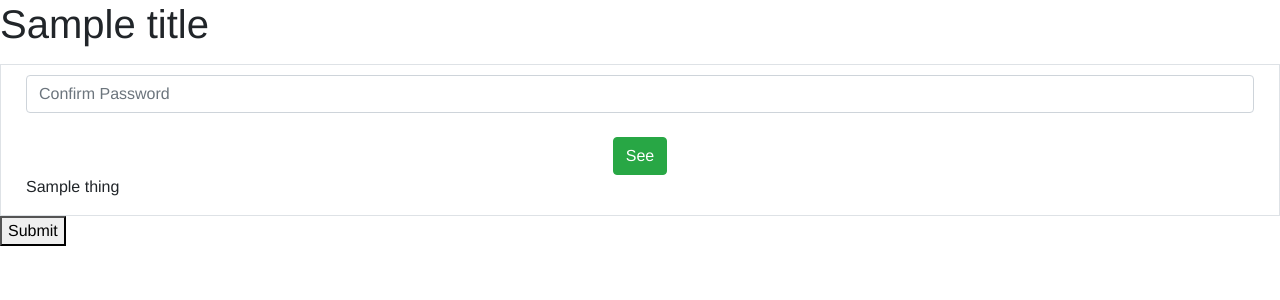
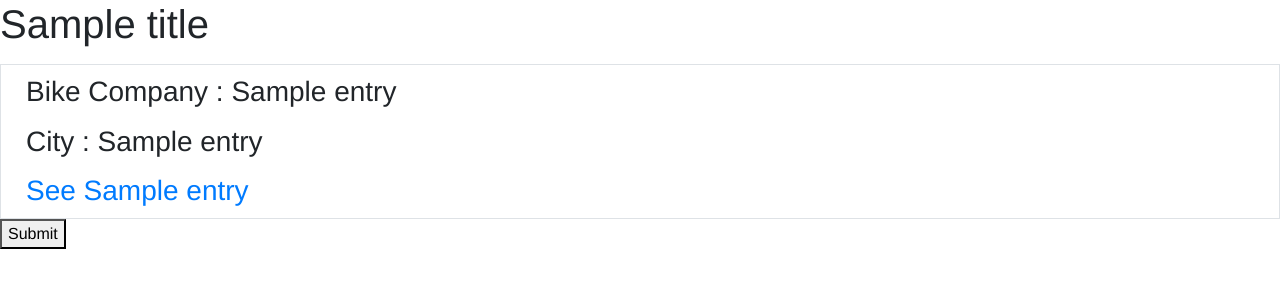
Before and after one commit to nilffej/Handlebars, a Flask app: template templates/profile.html in a window 1280 px wide. Shown: the part 16-316 px from the top of the page. Run offline with Flask 2, Linux system fonts and the light colour scheme; the template is opened without the code that fills it: most values are stand-ins (such as "Sample title", 1, 10 or a date in 2020); some libraries are stand-ins or nearby versions.

Commit message:
Profile working

```diff
--- a/app.py
+++ b/app.py
@@ -163,6 +163,45 @@ def search():
     else:
         return redirect(url_for("root"))
 
+@app.route("/searchPost" , methods=['GET', 'POST'])
+def searchPost(city):
+    if True:
+        # GEOCODE API - COORDINATE TRACK
+        u = urllib.request.urlopen("http://open.mapquestapi.com/geocoding/v1/address?key=GiP6vYcbAdnVUtnHGJwYdvAdAxupOahM&location={}".format(city.replace(" ","%20")))
+        response = u.read()
+        data = json.loads(response)
+        if len(data) == 0:
+            return redirect(url_for("root"))
+        firstresult = data["results"][0]["locations"][0]
+        searchdict["longlat"] = "{},{}".format(firstresult["latLng"]["lat"],firstresult["latLng"]["lng"])
+
+        # WEATHER API - WEATHER SEARCH
+        u = urllib.request.urlopen("https://www.metaweather.com/api/location/search/?lattlong={}".format(searchdict["longlat"]))
+        response = u.read()
+        data = json.loads(response)
+        u = urllib.request.urlopen("https://www.metaweather.com/api/location/{}".format(data[0]["woeid"]))
+        response = u.read()
+        data = json.loads(response)
+        weather = data['consolidated_weather'][0]
+        print(weather)
+        with sqlite3.connect(DB_FILE) as connection:
+           cur = connection.cursor()
+           q = "SELECT * FROM BIKES"
+           foo = cur.execute(q)
+           userList = foo.fetchall()
+           bikes = []
+           for x in userList:
+               if x[2] == city:
+                   bikes.append(x)
+        return render_template("searchresults.html", place = data['title'],
+                                applicable_date = weather['applicable_date'], celsius = int(weather['the_temp']), farenheit = int(weather['the_temp']*9.0/5+32),
+                                bikeNumber = bikes[0][0], bikeID = bikes[0][1], name = bikes[0][4], country = bikes[0][3], bikes = bikes,
+                                weather_state_name = weather['weather_state_name'],
+                                weatherimage = "https://www.metaweather.com/static/img/weather/png/64/{}.png".format(weather['weather_state_abbr']),
+                                mapimage = "https://www.mapquestapi.com/staticmap/v4/getmap?key=GiP6vYcbAdnVUtnHGJwYdvAdAxupOahM&size=600,600&type=map&imagetype=jpg&zoom=15&scalebar=true&traffic=FLOW|CON|INC&center={}&xis=&ellipse=fill:0x70ff0000|color:0xff0000|width:2|40.00,-105.25,40.04,-105.30".format(searchdict['longlat']))
+    else:
+        return redirect(url_for("root"))
+
 @app.route("/login")
 def login():
   # if user already logged in, redirects back to discover
--- a/templates/profile.html
+++ b/templates/profile.html
@@ -8,13 +8,9 @@
   <div class="row">
     <div class="col-sm border">
       <div style="margin: 10px;">
-        {% for thing in entry %}
-        <form class="box" action="/search" method="GET" align="center">
-        	<input class="form-control" type="password" name="searchbar" placeholder="Confirm Password"><br>
-        	<button class="btn btn-success" type="submit">See</button>
-        </form>
-        <p>{{thing[2]}}</p>
-        {% endfor %}
+        <h3><p>Bike Company : {{entry[4]}}</p><h3>
+        <h3><p>City : {{entry[2]}}</p><h3>
+        <a href="http://127.0.0.1:5000/search?searchbar={{entry[2]}}" class="button">See {{entry[4]}}</a>
       </div>
     </div>
   </div>
```
